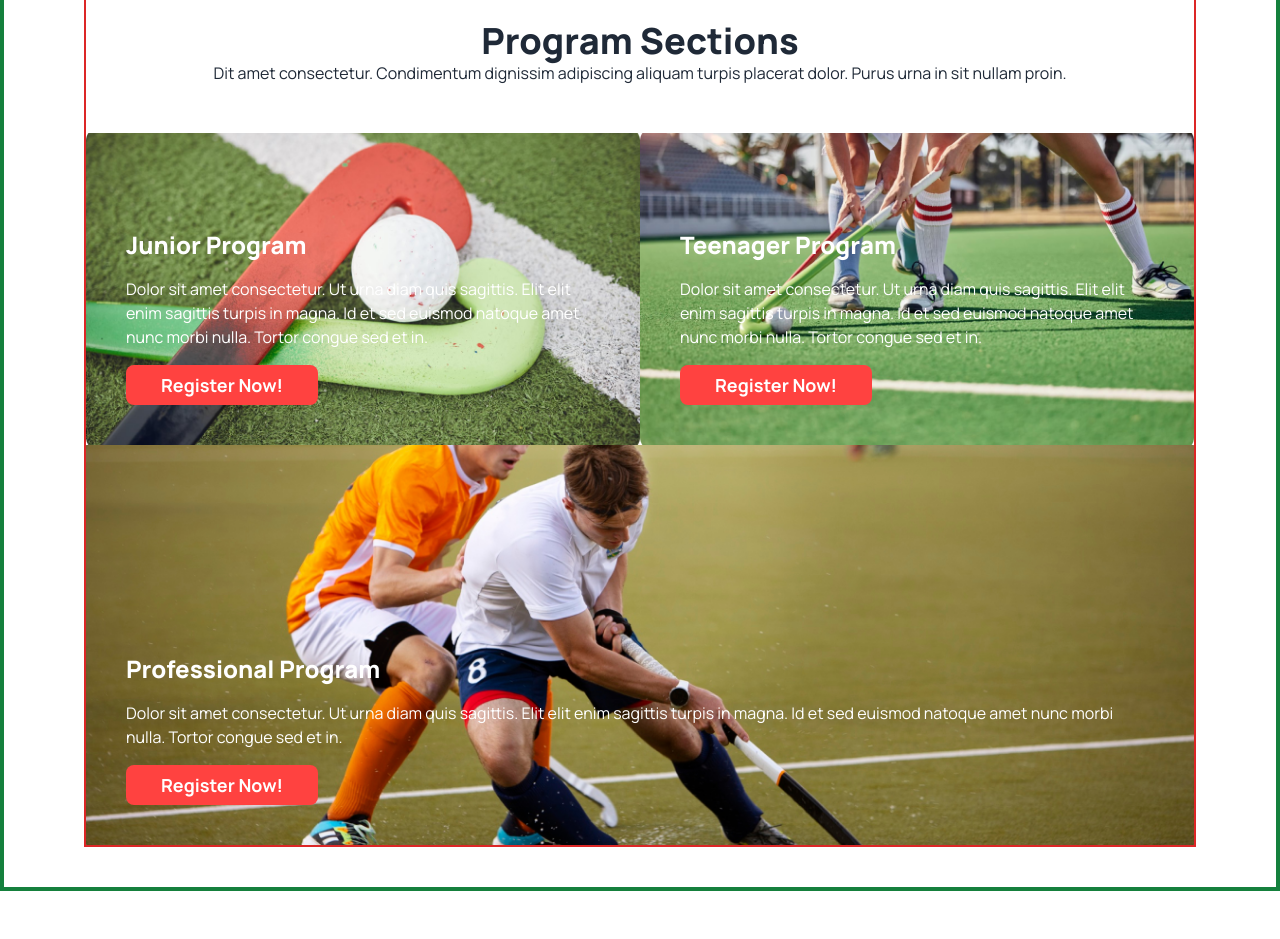
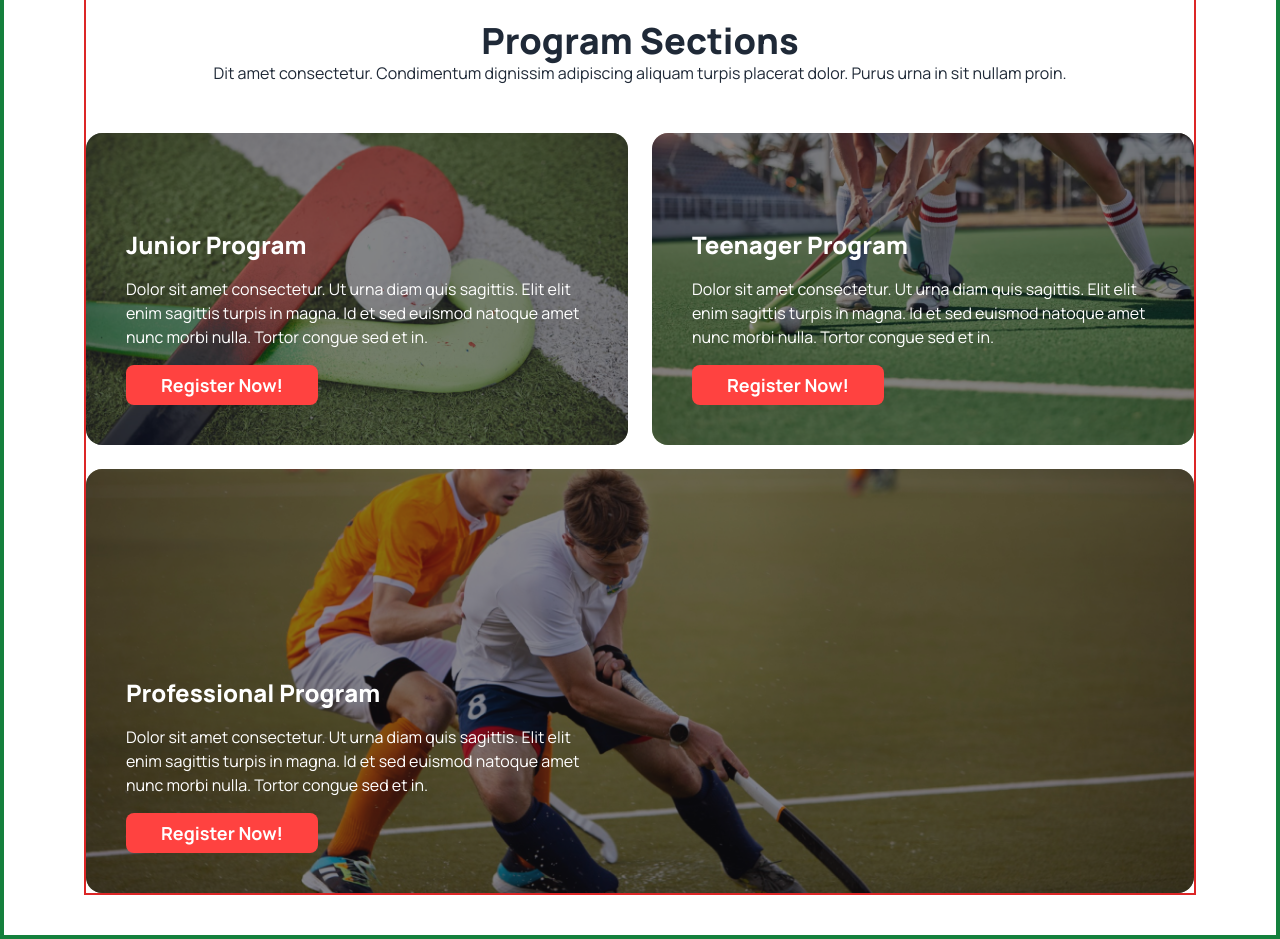
Before and after one commit to Boniaminshawon/third-assignment, a plain HTML site: page index.html in a window 1280 px wide. Shown: the part 1220-2159 px from the top of the page. Before the commit the page ends 2111 px from the top, so only its background shows below. Drawn offline with nearby package versions, Linux system fonts and the light colour scheme.

Commit message:
complete the Program Section by make a grid layout

```diff
--- a/index.html
+++ b/index.html
@@ -154,31 +154,34 @@
                 <p class="">Dit amet consectetur. Condimentum dignissim adipiscing aliquam turpis placerat dolor. Purus urna in sit
                     nullam proin. </p>
                </div>
-               <div class="grid grid-cols-2 text-white ">
-                <div class="bg-[url('./Images/2.png')] bg-center bg-cover">
-                    <div class="space-y-4 pt-24 pb-10 pl-10 pr-10">
+               <div class="grid grid-cols-2 text-white gap-6">
+                <div class="bg-[url('./Images/2.png')] rounded-2xl bg-center bg-cover">
+                    <div class="bg-[#13131880] rounded-2xl space-y-4 pt-24 pb-10 pl-10 pr-10">
                         <h3 class=" text-2xl font-extrabold">Junior Program</h3>
                         <p>Dolor sit amet consectetur. Ut urna diam quis sagittis. Elit elit
                             enim sagittis turpis in magna. Id et sed euismod natoque amet nunc morbi nulla. Tortor congue sed et in.</p>
                         <button class="font-bold text-lg bg-primary-color rounded-lg w-48 h-10">Register Now!</button>
                     </div>
                 </div>
-                <div class="bg-[url('./Images/3.png')] bg-center bg-cover">
-                    <div class="space-y-4 pt-24 pb-10 pl-10 pr-10">
+                <div class="bg-[url('./Images/3.png')] rounded-2xl bg-center bg-cover">
+                    <div class="bg-[#13131880] rounded-2xl space-y-4 pt-24 pb-10 pl-10 pr-10">
                         <h3 class=" text-2xl font-extrabold">Teenager Program</h3>
                         <p>Dolor sit amet consectetur. Ut urna diam quis sagittis. Elit elit
                             enim sagittis turpis in magna. Id et sed euismod natoque amet nunc morbi nulla. Tortor congue sed et in.</p>
                             <button class="font-bold text-lg bg-primary-color rounded-lg w-48 h-10">Register Now!</button>
                     </div>
                 </div>
-                <div class="bg-[url('./Images/4.png')] bg-cover bg-center col-span-2">
-                    <div class="space-y-4 pt-52 pb-10 pl-10 pr-10">
-                        <h3 class=" text-2xl font-extrabold">Professional Program</h3>
-                        <p>Dolor sit amet consectetur. Ut urna diam quis sagittis. Elit elit
-                            enim sagittis turpis in magna. Id et sed euismod natoque amet nunc morbi nulla. Tortor congue sed et in.</p>
-                            <button class="font-bold text-lg bg-primary-color rounded-lg w-48 h-10">Register Now!</button>
+                    <div class="bg-[url('./Images/4.png')] rounded-2xl bg-cover bg-center col-span-2">
+                       <div class="bg-[#13131880] rounded-2xl">
+                        <div class="space-y-4 pt-52 pb-10 pl-10 pr-10 w-1/2 ">
+                            <h3 class=" text-2xl font-extrabold">Professional Program</h3>
+                            <p>Dolor sit amet consectetur. Ut urna diam quis sagittis. Elit elit
+                                enim sagittis turpis in magna. Id et sed euismod natoque amet nunc morbi nulla. Tortor congue sed et in.</p>
+                                <button class="font-bold text-lg bg-primary-color rounded-lg w-48 h-10">Register Now!</button>
+                        </div>
+                       </div>
                     </div>
-                </div>
+
 
 
                </div>
```
